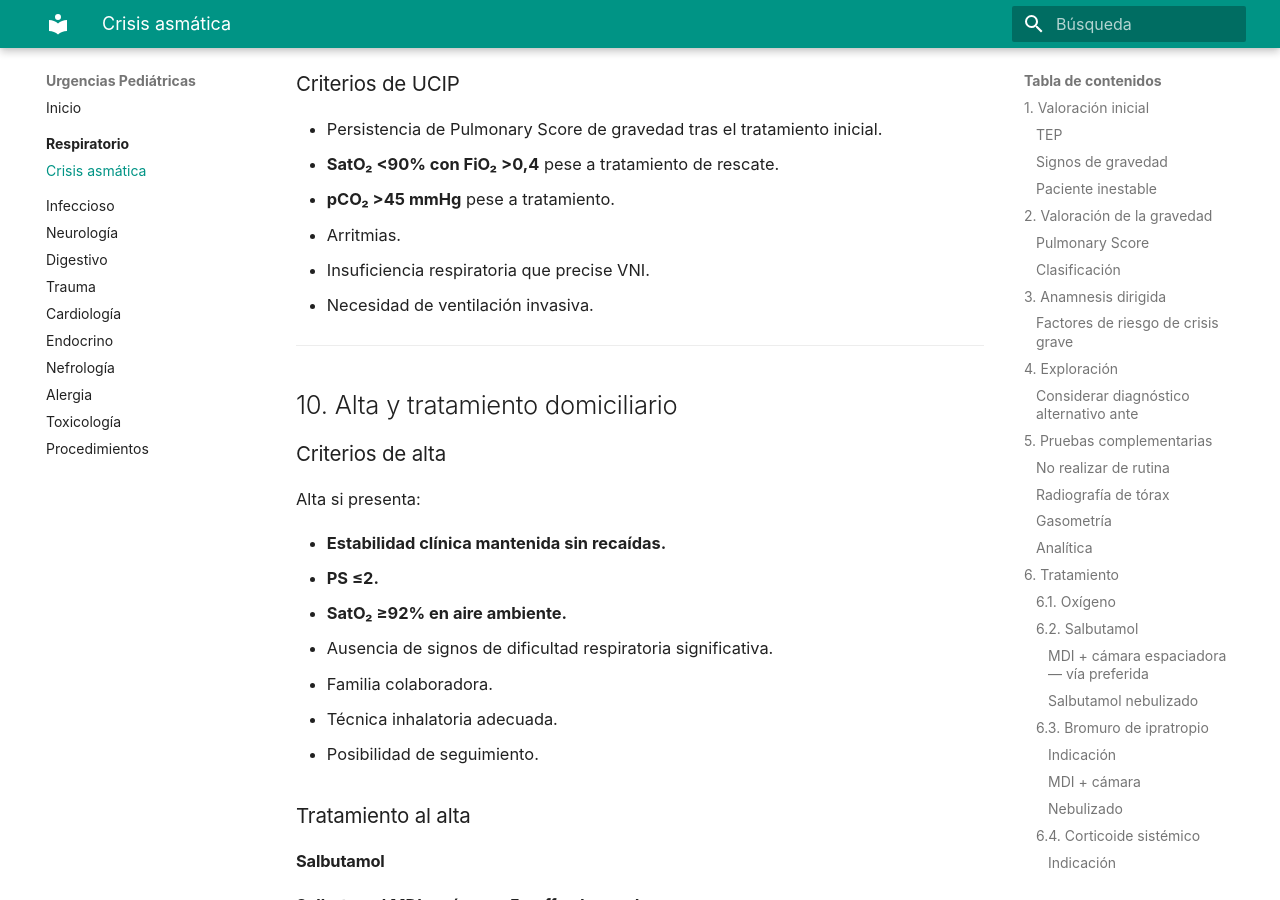
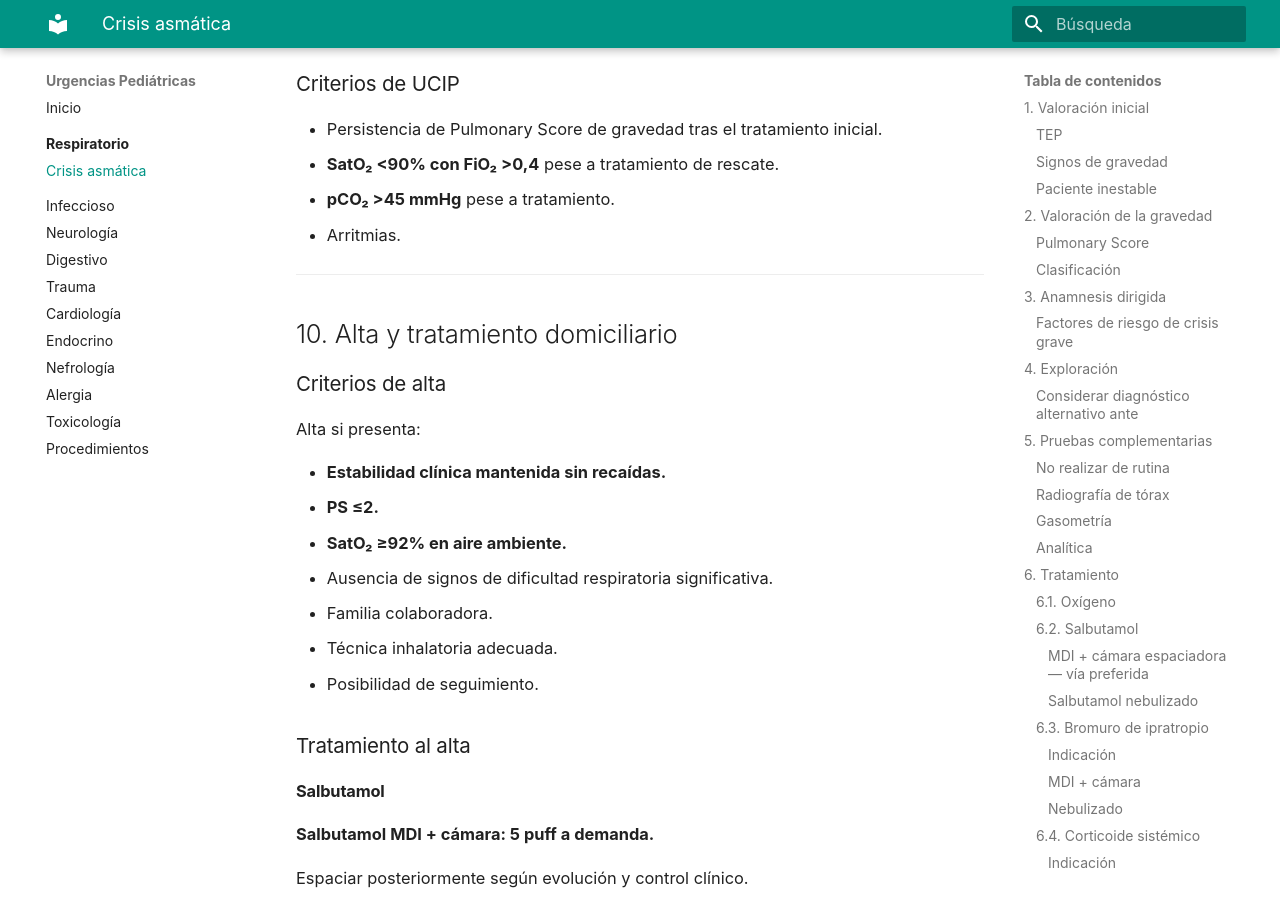
Before and after one commit to gonzaloares/urgencias-pediatricas, an MkDocs documentation site: the page built from docs/respiratorio/crisis-asmatica.md, in a window 1280 px wide and 900 px high, scrolled down 12723 px. Built offline with MkDocs 1.6.1 and Material for MkDocs 9.7.7, drawn with Linux system fonts in a browser that asks for light colours.

Commit message:
Update criteria for asthma crisis management
Removed criteria for respiratory failure requiring non-invasive ventilation and invasive ventilation.

```diff
--- a/docs/respiratorio/crisis-asmatica.md
+++ b/docs/respiratorio/crisis-asmatica.md
@@ -456,8 +456,6 @@ Tras cada escalón terapéutico valorar:
 - **SatO₂ <90% con FiO₂ >0,4** pese a tratamiento de rescate.
 - **pCO₂ >45 mmHg** pese a tratamiento.
 - Arritmias.
-- Insuficiencia respiratoria que precise VNI.
-- Necesidad de ventilación invasiva.
 
 ---
 
```
